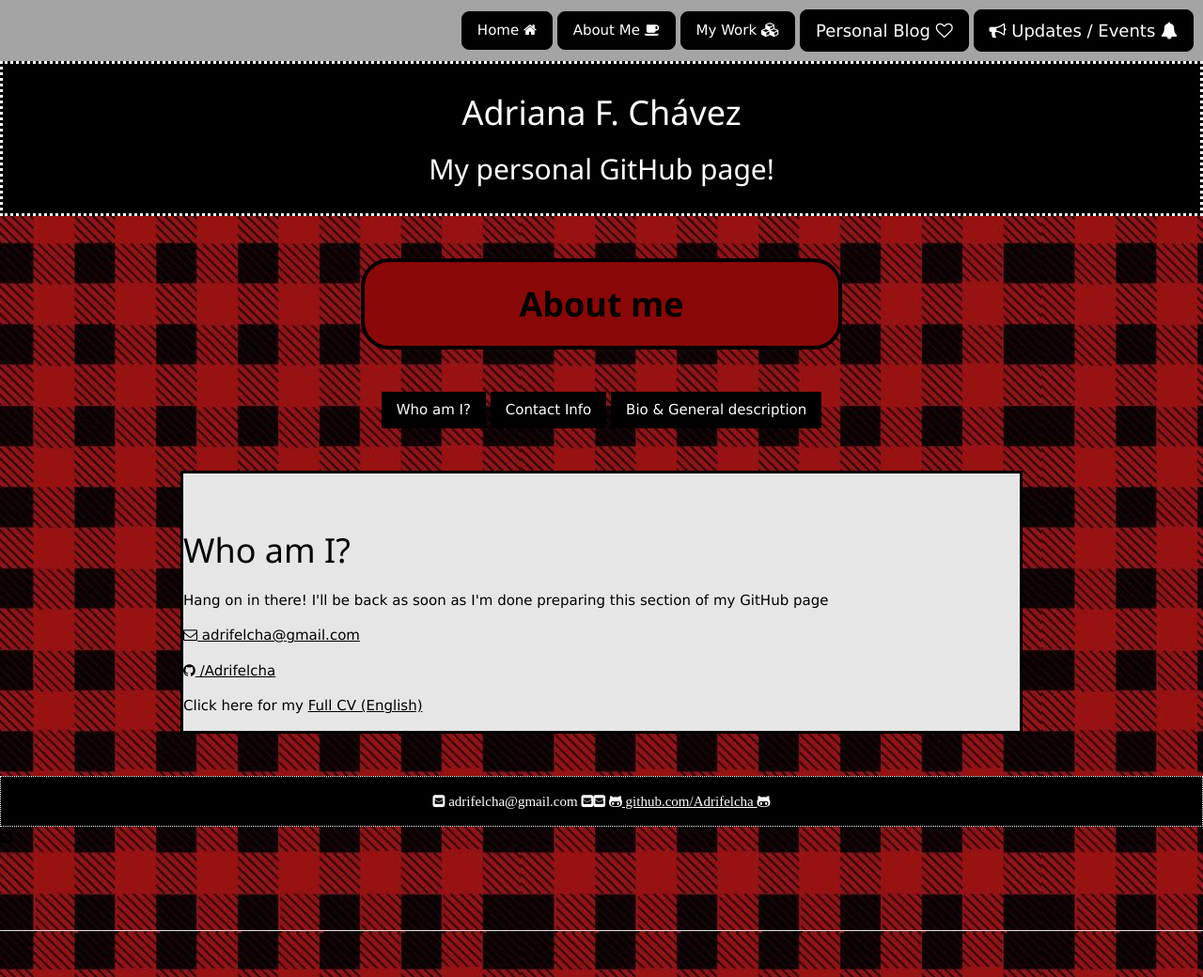
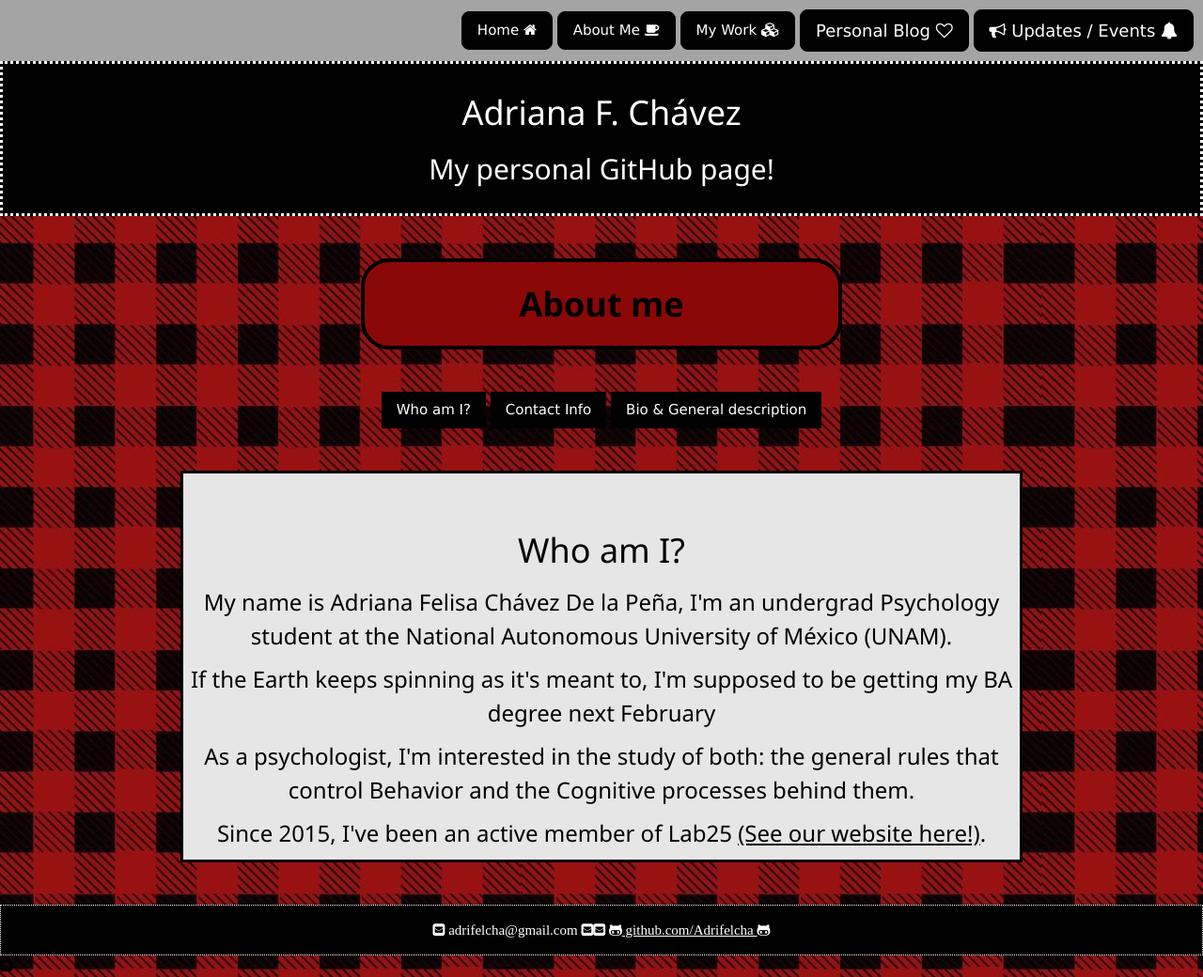
Before and after one commit to Adrifelcha/Adrifelcha-github.io, a Jekyll site: the page built from about/index.html, in a window 1280 px wide. Shown: the whole page at 94% size. Built offline with Jekyll 4.4.1, drawn with Linux system fonts in a browser that asks for light colours.

Commit message:
Update index.html

```diff
--- a/about/index.html
+++ b/about/index.html
@@ -18,21 +18,19 @@ title: About me
 		<br><br>
 		<div class="container">
 		<br><br>
+			<center>
 		<h1>Who am I?</h1>
-  		<p> Hang on in there! I'll be back as soon as I'm done preparing this section of my GitHub page</p>
 
- <p>
- <a class='link' href="adrifelcha@gmail.com"><i class='fa fa-envelope-o'></i> adrifelcha@gmail.com </a>
- </p>
- <p>
- <a class= 'link' href="https://github.com/BouzasLab25"><i class="fa fa-github"></i> /Adrifelcha</a><br>
-  </p>
-  <p>
- Click here for my <a class='link' href="/documents/CV_FullFelisa.pdf"> Full CV (English) </a>
- </p>
+			<h3>My name is Adriana Felisa Chávez De la Peña, I'm an undergrad Psychology student at the National Autonomous University of México (UNAM). </h3>
+
+			<h3>If the Earth keeps spinning as it's meant to, I'm supposed to be getting my BA degree next February</h3>
+
+			<h3>As a psychologist, I'm interested in the study of both: the general rules that control Behavior and the Cognitive processes behind them. </h3>
+
+			<h3> Since 2015, I've been an active member of Lab25 <a href="www.bouzaslab25.com">(See our website here!)</a>.</h3>
 
 
 
-</div><!-- /.blurb -->
+			</center></div>
 </body>
 <!-- about me -->
```
